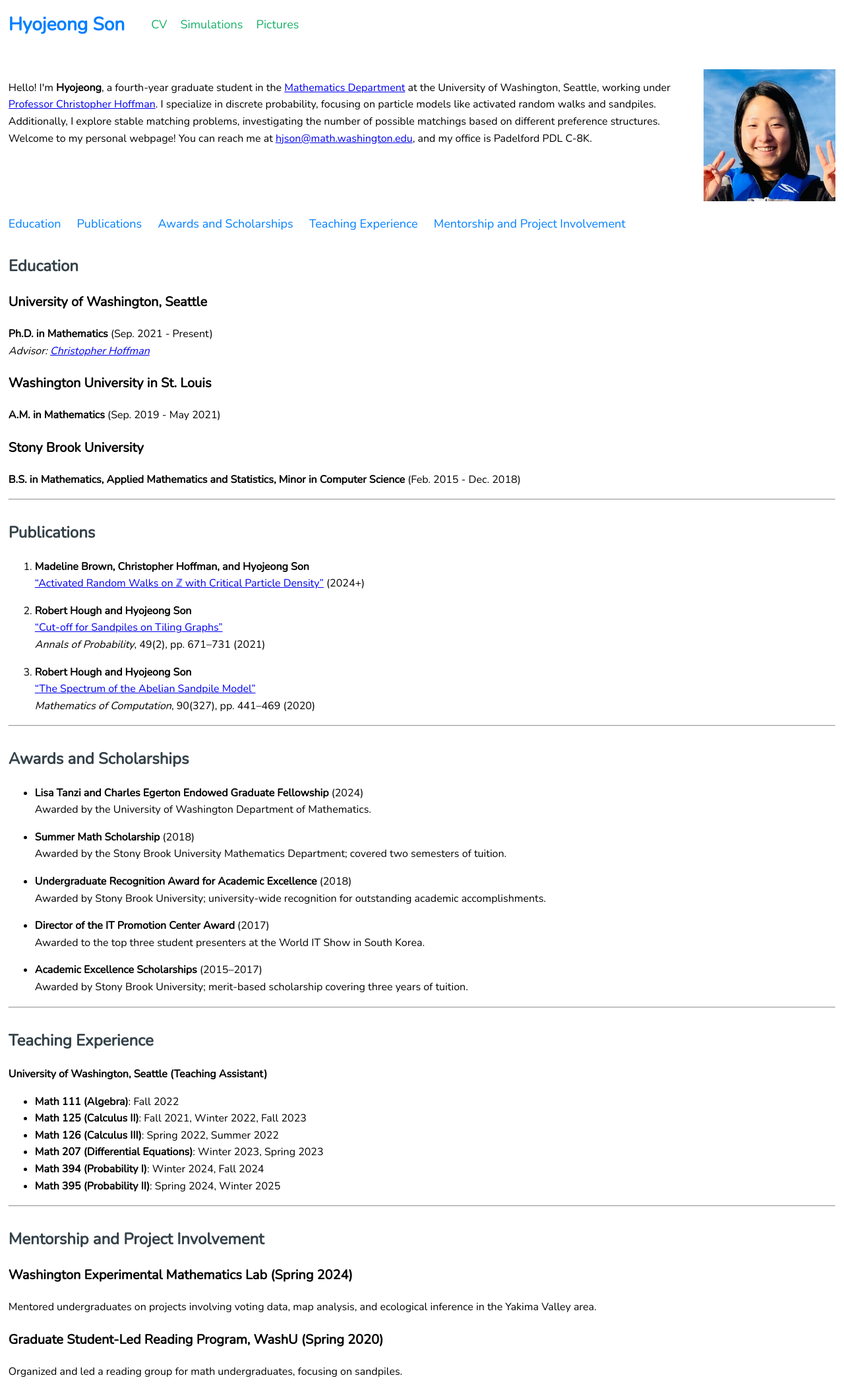
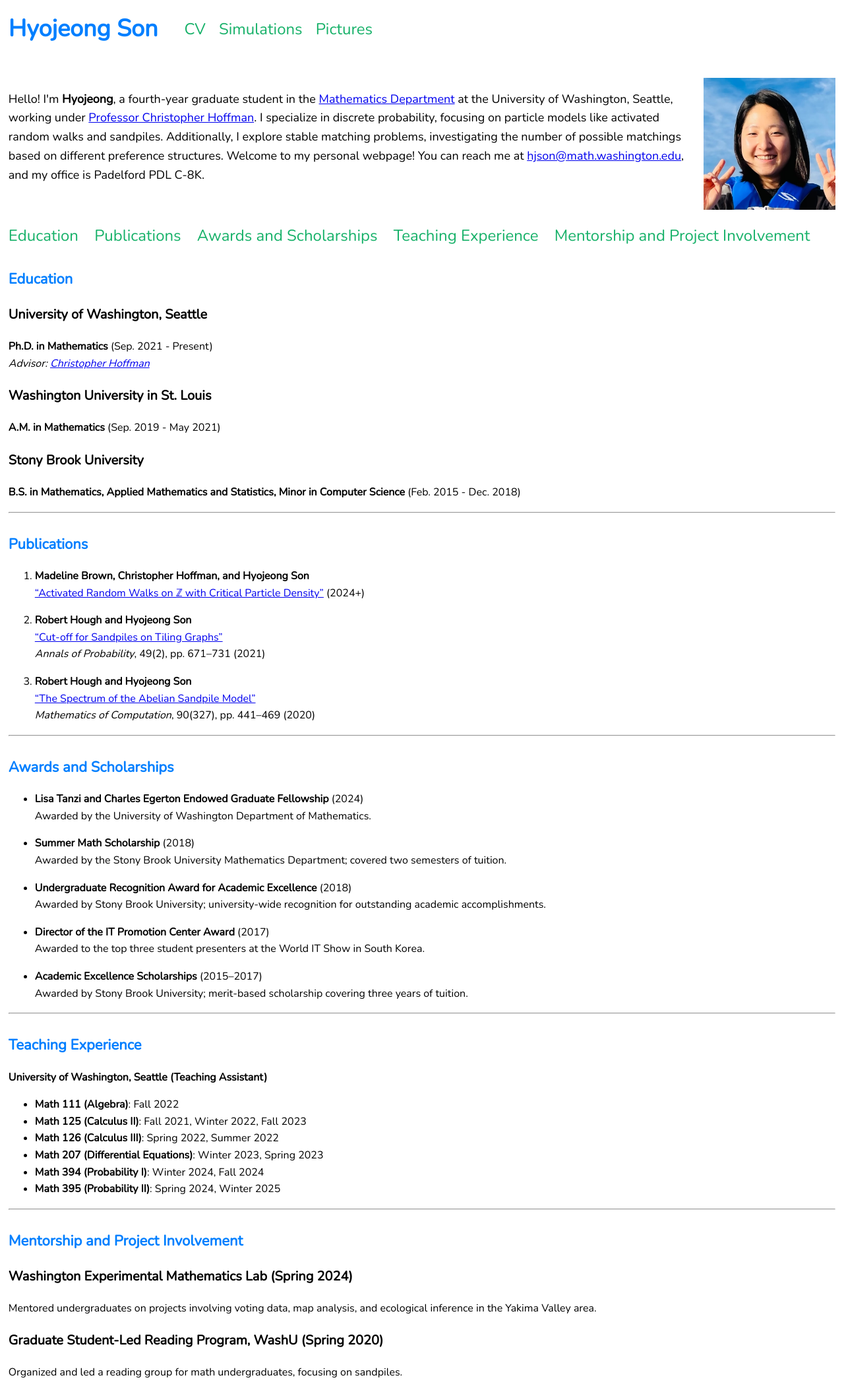
Before and after one commit to hyojeong-son/hyojeong-son.github.io, a Jekyll site: the page built from index.md, in a window 1280 px wide. Shown: the whole page at 66% size. Built offline with Jekyll 4.4.1, drawn with Linux system fonts in a browser that asks for light colours.

Commit message:
Update style.css

```diff
--- a/assets/css/style.css
+++ b/assets/css/style.css
@@ -12,7 +12,7 @@ body {
 
 .container {
   width: 98%; /* Increased width to make margins narrower */
-  max-width: 1400px; /* Increased max-width */
+  max-width: 1600px; /* Increased max-width */
   margin: auto;
   overflow: hidden;
 }
@@ -29,12 +29,12 @@ header a {
 }
 
 header h1 {
-  font-size: 28px;
+  font-size: 36px; /* Largest font size for your name */
   margin: 0;
 }
 
 header h1 a {
-  color: #007FFF;
+  color: #007FFF; /* Azure blue color */
 }
 
 header nav {
@@ -54,7 +54,7 @@ header li {
 
 header nav a {
   color: #17B169;
-  font-size: 18px;
+  font-size: 24px; /* Next largest font size for nav links */
 }
 
 .header-content {
@@ -70,7 +70,7 @@ header nav a {
 }
 
 .intro p {
-  font-size: 16px;
+  font-size: 18px;
   flex: 1;
 }
 
@@ -88,9 +88,9 @@ header nav a {
 
 .section-links a {
   margin-right: 20px;
-  color: #007FFF;
+  color: #17B169; /* Same color as header nav links */
   text-decoration: none;
-  font-size: 18px;
+  font-size: 24px; /* Next largest font size for nav buttons */
 }
 
 .section-links a:hover {
@@ -99,9 +99,9 @@ header nav a {
 
 /* Main Content Styles */
 main h2 {
-  color: #35424a;
+  color: #007FFF; /* Azure blue color for section headings */
   margin-top: 30px;
-  font-size: 24px;
+  font-size: 22px; /* Third largest font size for section headings */
 }
 
 main h3 {
@@ -111,7 +111,7 @@ main h3 {
 
 main p,
 main li {
-  font-size: 16px;
+  font-size: 16px; /* Smaller font size for content */
 }
 
 /* Responsive Design */
```
